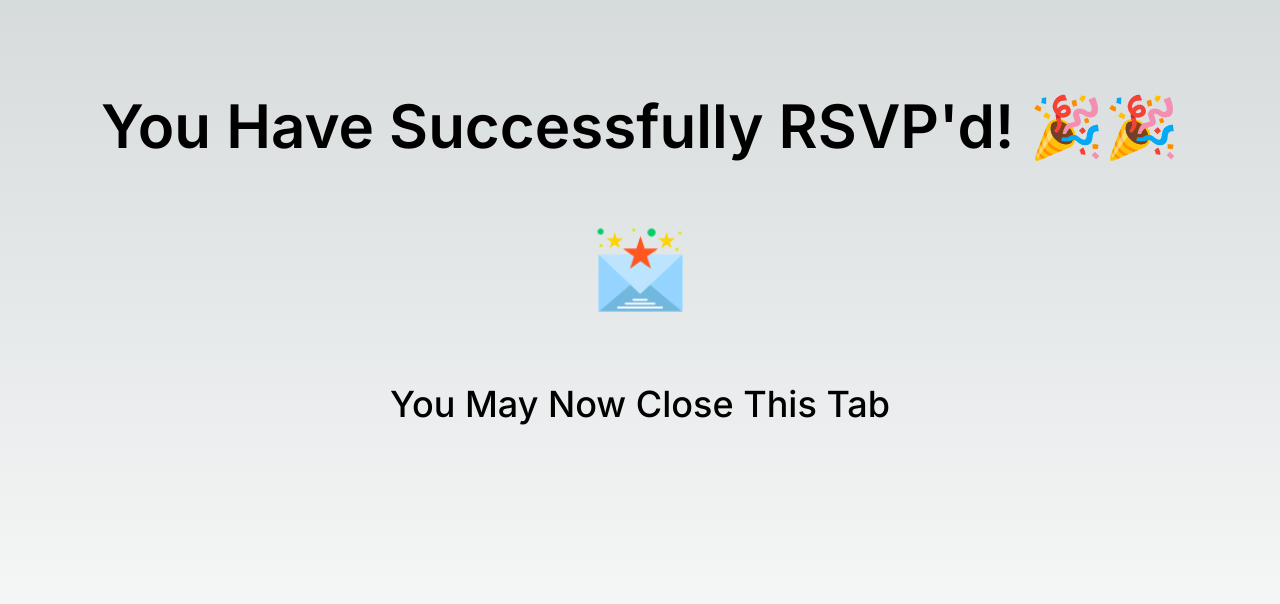
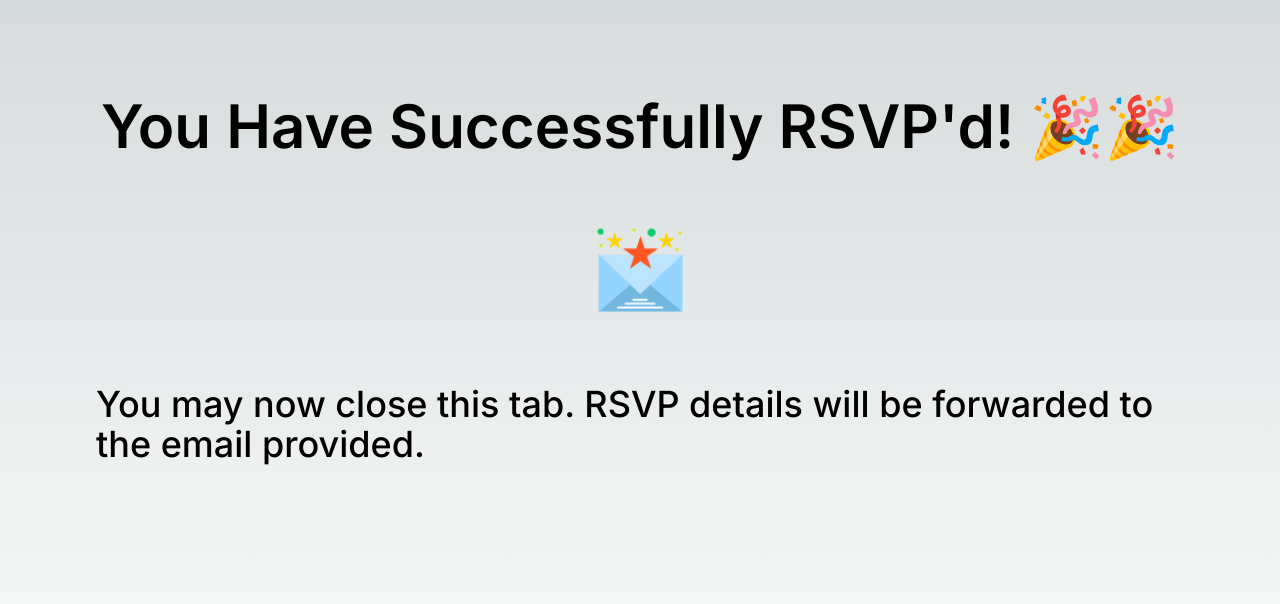
Before and after one commit to MyManAy/rsvp, a Next.js app: page /success in a window 1280 px wide. Shown: the top 604 px of the page. Built offline with nearby package versions, Linux system fonts and the light colour scheme.

Commit message:
reminder to check email

```diff
--- a/app/success/page.tsx
+++ b/app/success/page.tsx
@@ -9,7 +9,9 @@ export default function Info() {
         </div>
         <Image width={100} height={100} src={"/email.png"} alt={"Email"} />
         <div className="text-black text-4xl font-medium">
-          {"You May Now Close This Tab"}
+          {
+            "You may now close this tab. RSVP details will be forwarded to the email provided."
+          }
         </div>
       </div>
     </main>
```
